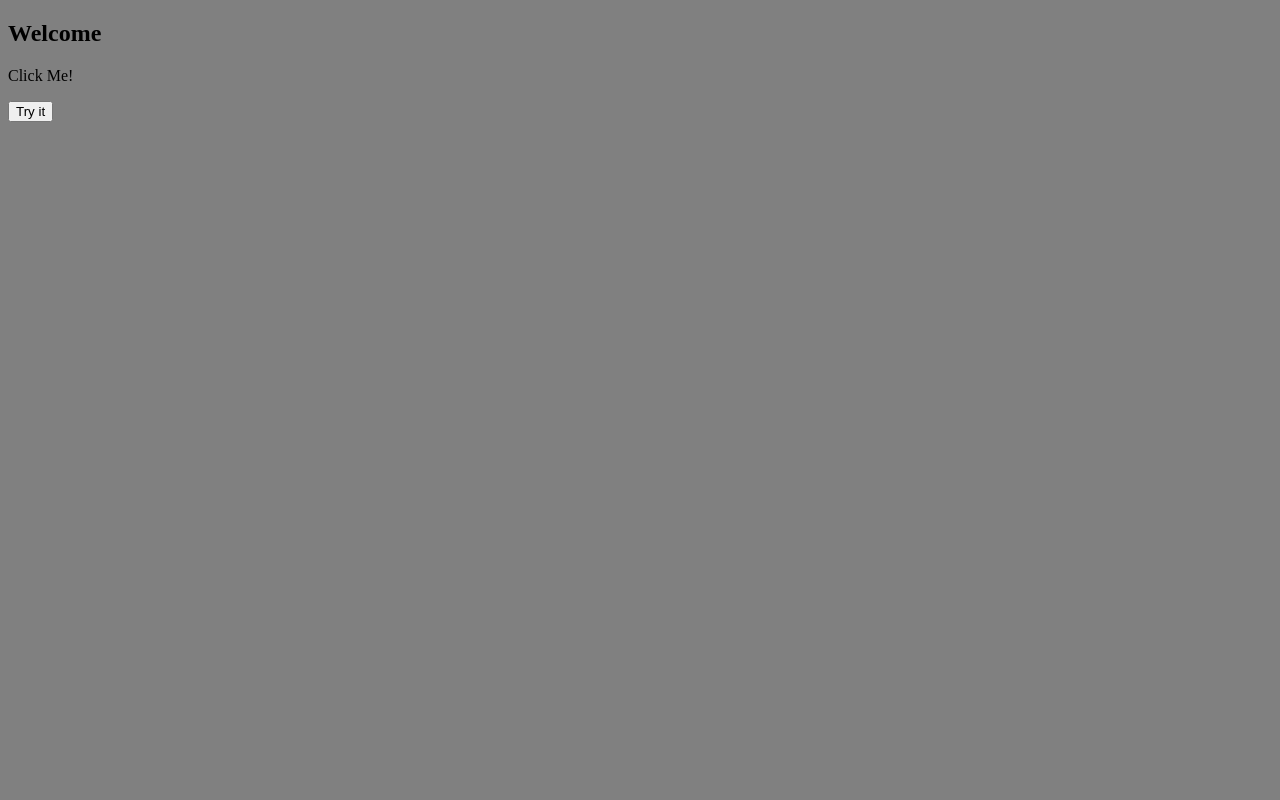
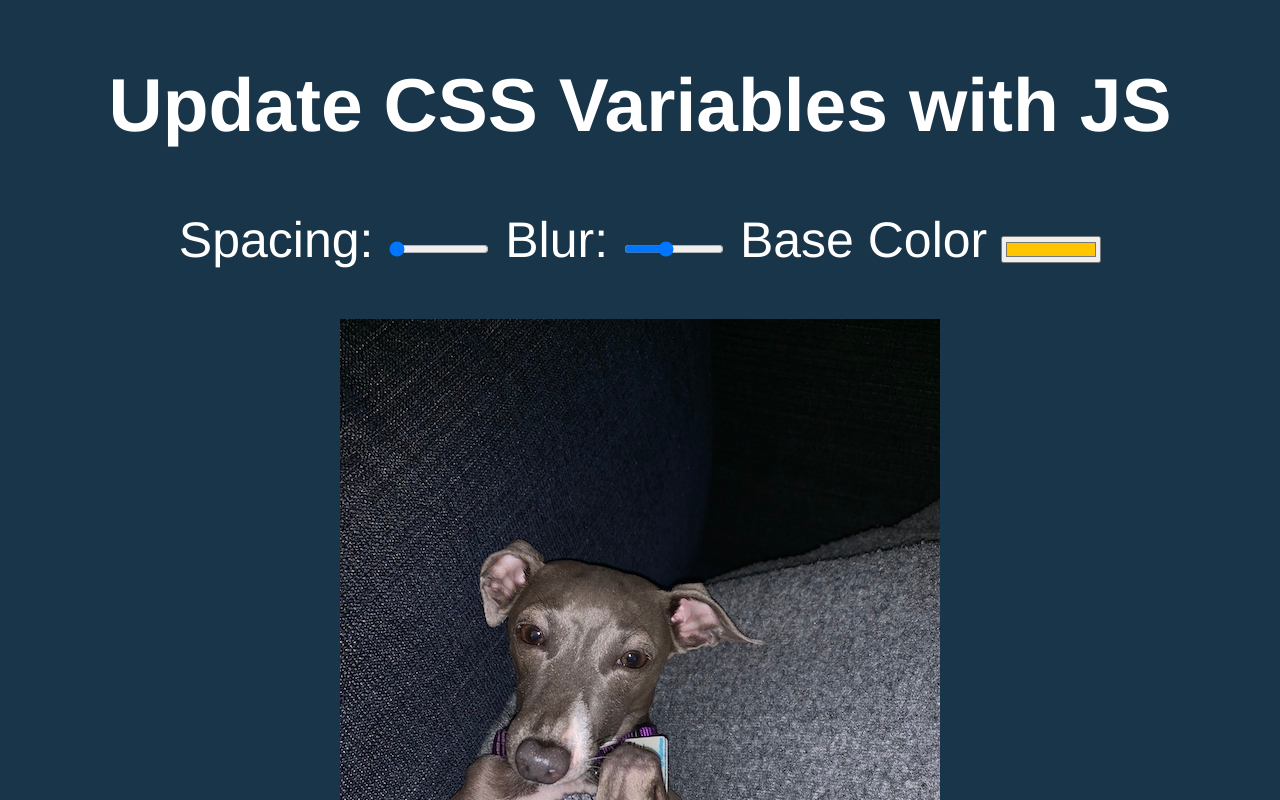
Before and after one commit to jfcslc801/update-css-with-js, a plain HTML site: page assets/index.html in a window 1280 px wide. Shown: the top 800 px of the page. Drawn offline with Linux system fonts and the light colour scheme.

Commit message:
html ,  css, and picture

```diff
--- a/assets/css/style.css
+++ b/assets/css/style.css
@@ -1,3 +1,16 @@
-body{
-    background-color: grey;
+body {
+    text-align: center;
+    background: #193549;
+    color: white;
+    font-family: 'helvetica neue', sans-serif;
+    font-weight: 100;
+    font-size: 50px;
 }
+
+.controls {
+    margin-bottom: 50px;
+}
+
+input {
+    width: 100px;
+}
--- a/assets/index.html
+++ b/assets/index.html
@@ -10,9 +10,20 @@
 </head>
 
 <body>
-    <h2>Welcome</h2>
-    <p id="demo">Click Me!</p>
-    <button type="button" onclick="myFunction()">Try it</button>
+    <h2>Update CSS Variables with <span class='hl'>JS</span></h2>
+
+    <div class="controls">
+        <label for="spacing">Spacing:</label>
+        <input id="spacing" type="range" name="spacing" min="10" max="200" value="10" data-sizing="px">
+
+        <label for="blur">Blur:</label>
+        <input id="blur" type="range" name="blur" min="0" max="25" value="10" data-sizing="px">
+
+        <label for="base">Base Color</label>
+        <input id="base" type="color" name="base" value="#ffc600">
+    </div>
+
+    <img src="./images/sleepy-greyhound.jpeg">
     <script src="./javascript/script.js"></script>
 </body>
 
```
Also changed, not shown: assets/images/sleepy-greyhound.jpeg (added).
